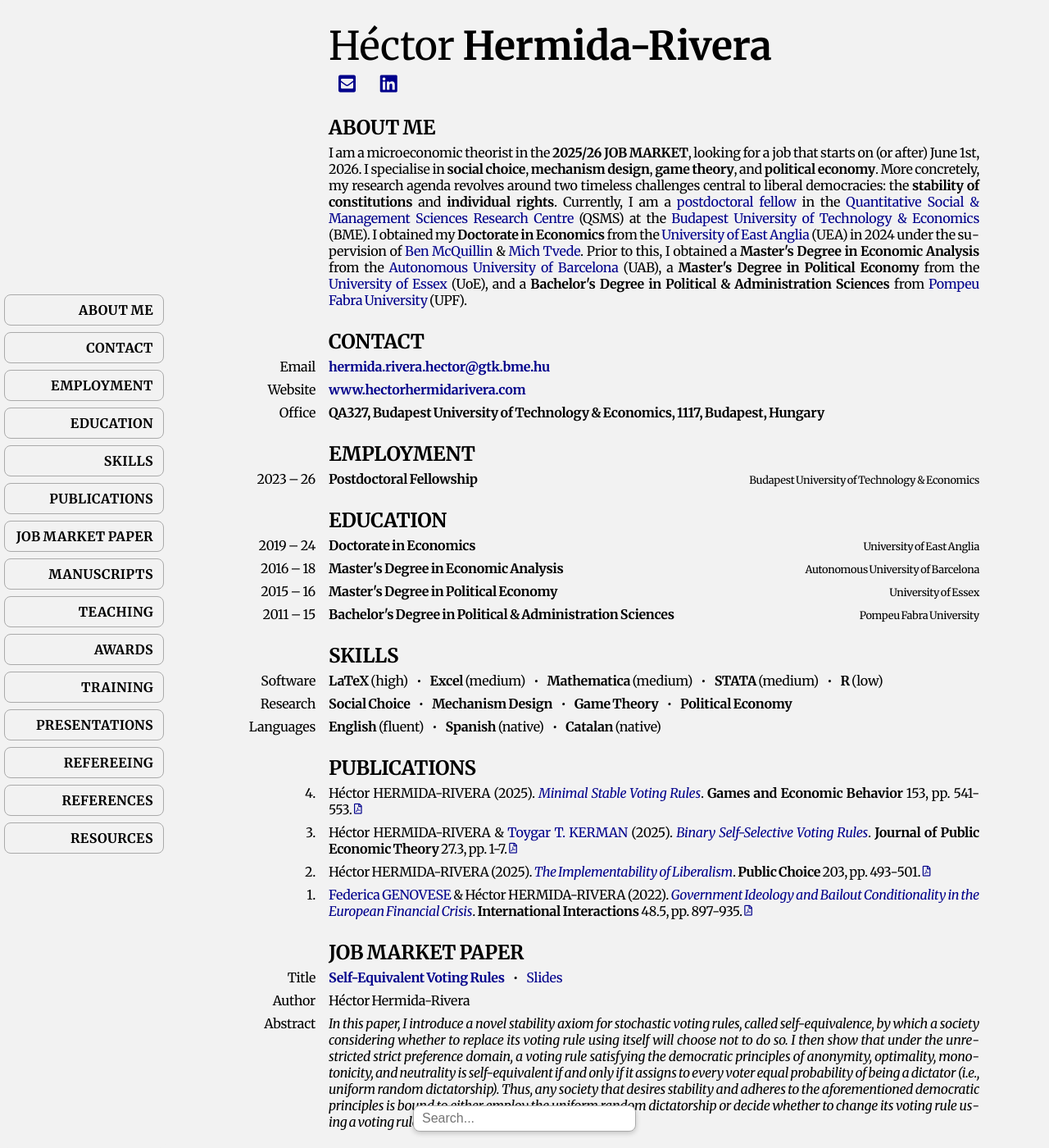
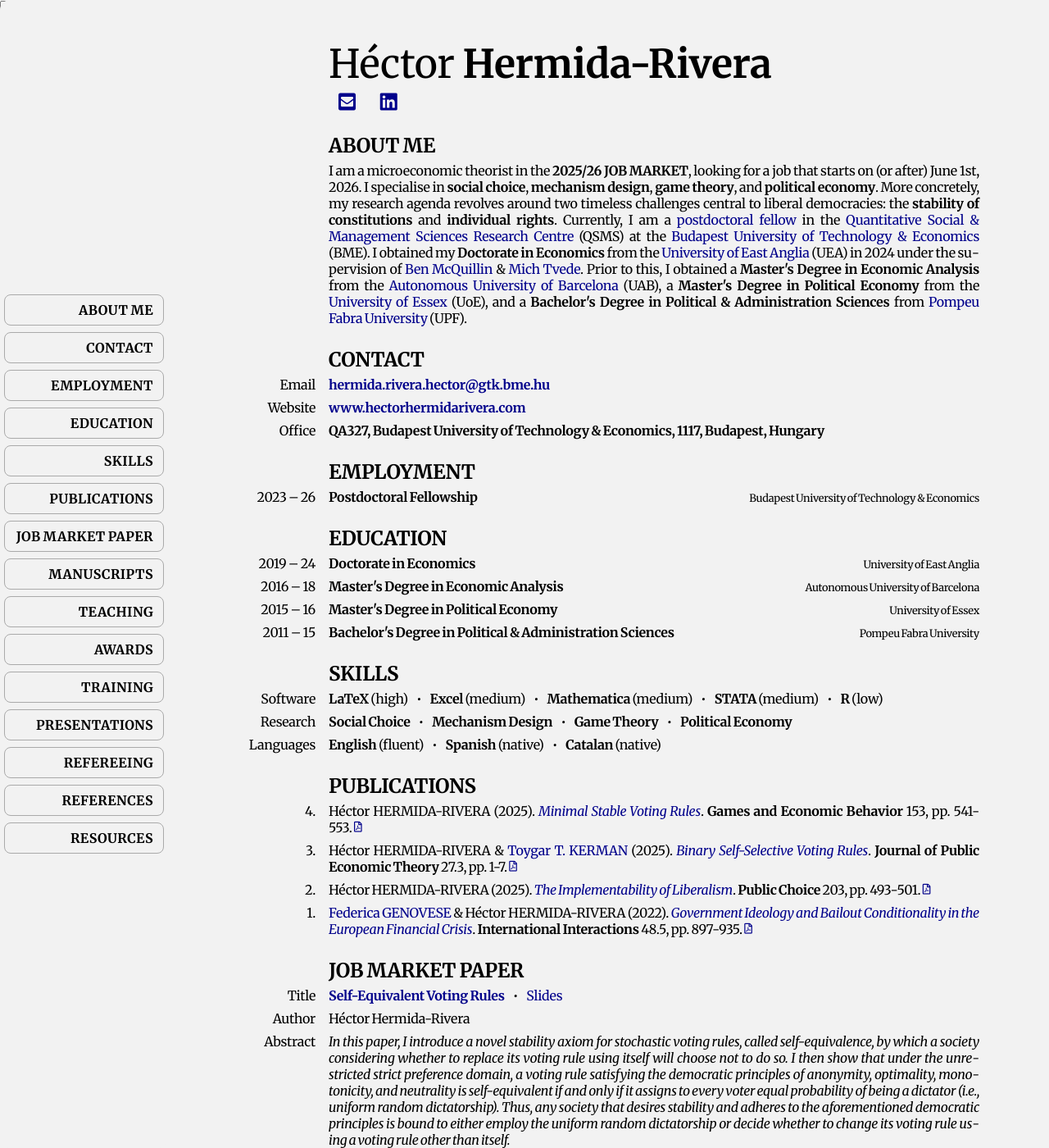
Before and after one commit to HectorHermidaRivera/hectorhermidarivera.github.io, a Jekyll site: the page built from index.md, in a window 1280 px wide and 1400 px high. Shown: the whole window at 82% size. Built offline with Jekyll 4.4.1, drawn with Linux system fonts in a browser that asks for light colours; a style sheet for code colours, icons or effects is not loaded.

Commit message:
Update style.css

```diff
--- a/assets/css/style.css
+++ b/assets/css/style.css
@@ -8,29 +8,6 @@
 .main-name,
 .main-name * {
   hyphens: none;
-}
-
-/* SEARCH */
-
-.global-search {
-  position: fixed;
-  bottom: 20px;          /* distance from bottom */
-  left: 50%;             /* center horizontally */
-  transform: translateX(-50%);  /* adjust for width */
-  width: 250px;
-  padding: 6px 10px;
-  font-size: 1em;
-  border-radius: 8px;
-  border: 1px solid #aaa;
-  z-index: 10001;        /* above most elements */
-  background-color: #fff; /* optional, for visibility */
-  box-shadow: 0 2px 6px rgba(0,0,0,0.2); /* optional, for floating look */
-}
-
-.global-search:focus {
-  outline: none;
-  border-color: #888;
-  background-color: #f9f9f9;
 }
 
 /* SIDEBAR */
```
